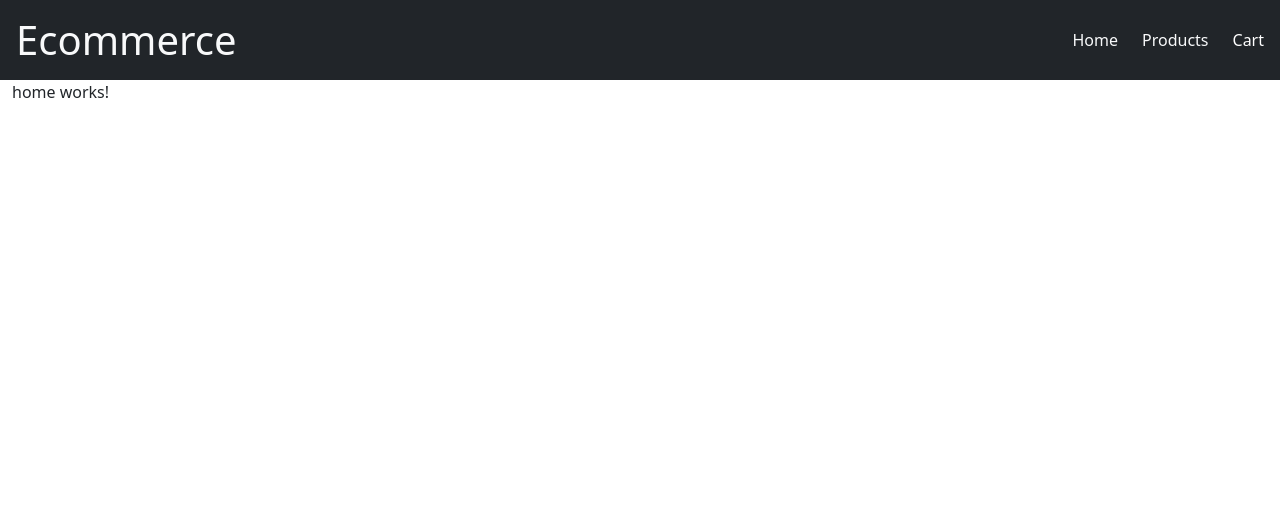
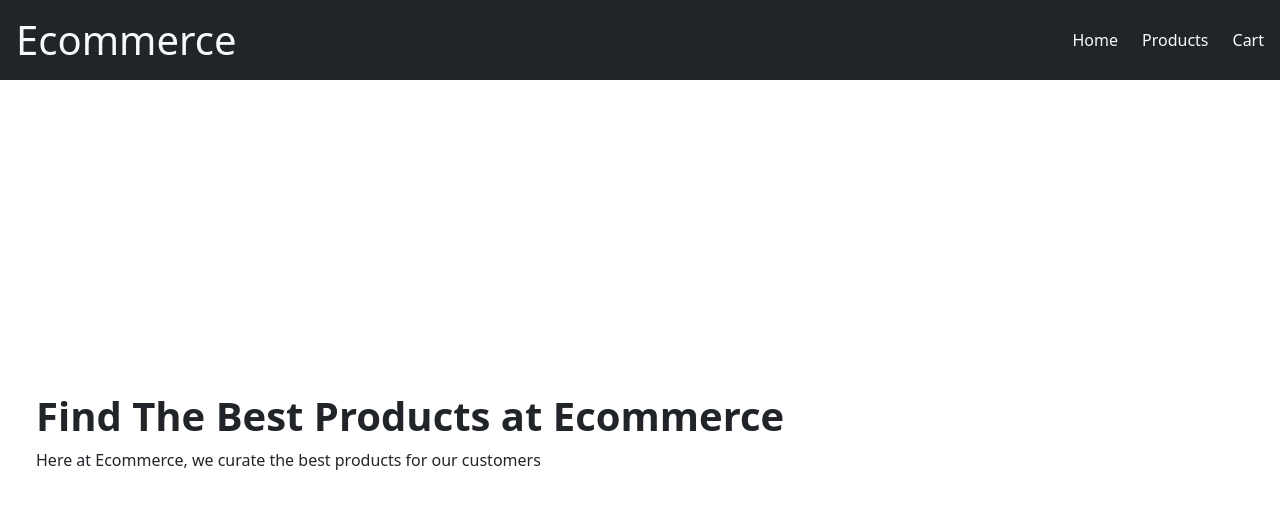
Before and after one commit to locwa/fg-project, an Angular app: page / in a window 1280 px wide. Shown: the top 508 px of the page. Built offline with nearby package versions, Linux system fonts and the light colour scheme.

Commit message:
added basic layour for home

```diff
--- a/src/app/app.component.css
+++ b/src/app/app.component.css
@@ -0,0 +1,3 @@
+main{
+    height: 90vh;
+}
--- a/src/app/home/home.component.html
+++ b/src/app/home/home.component.html
@@ -1 +1,8 @@
-<p>home works!</p>
+<div class="d-flex align-items-center h-100 px-4">
+    <div class="row">
+        <div class="col">
+            <h1 class="fw-bold">Find The Best Products at Ecommerce</h1>
+            <p>Here at Ecommerce, we curate the best products for our customers</p>
+        </div>
+    </div>
+</div>
```
